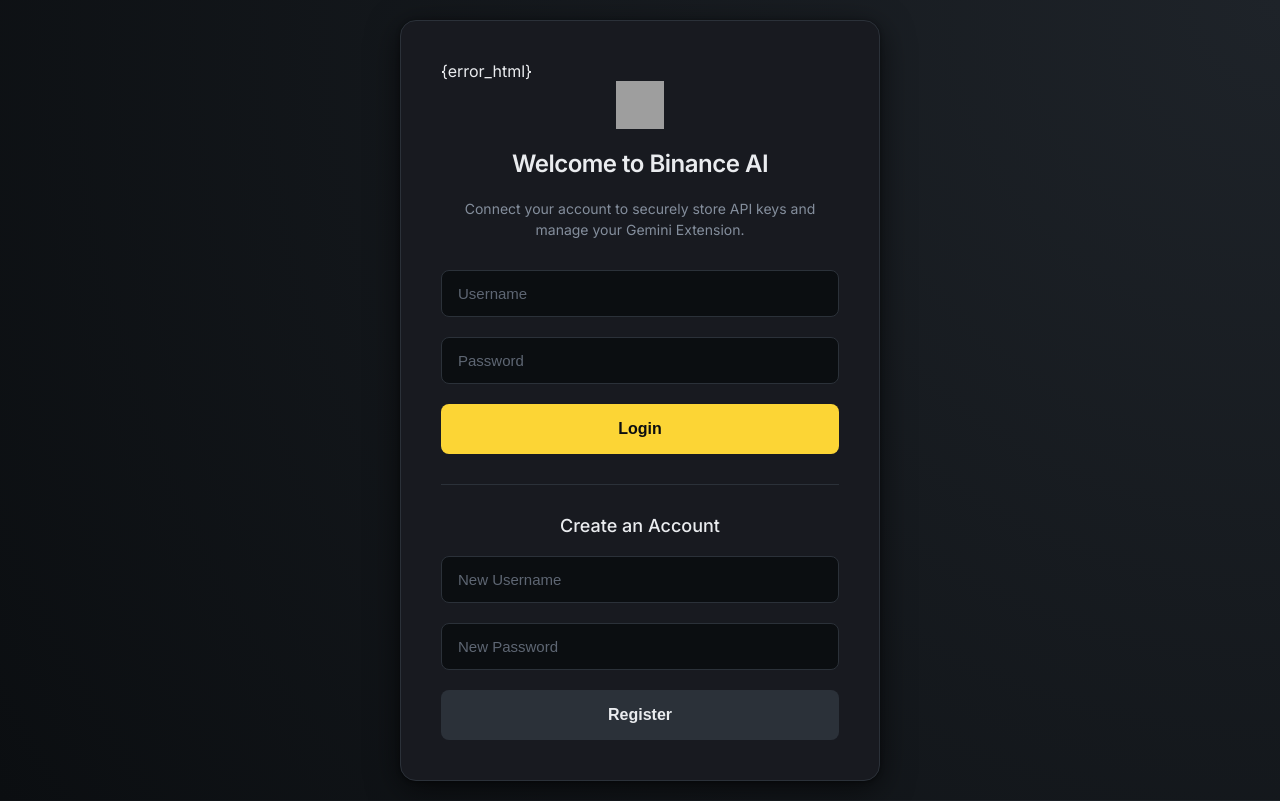
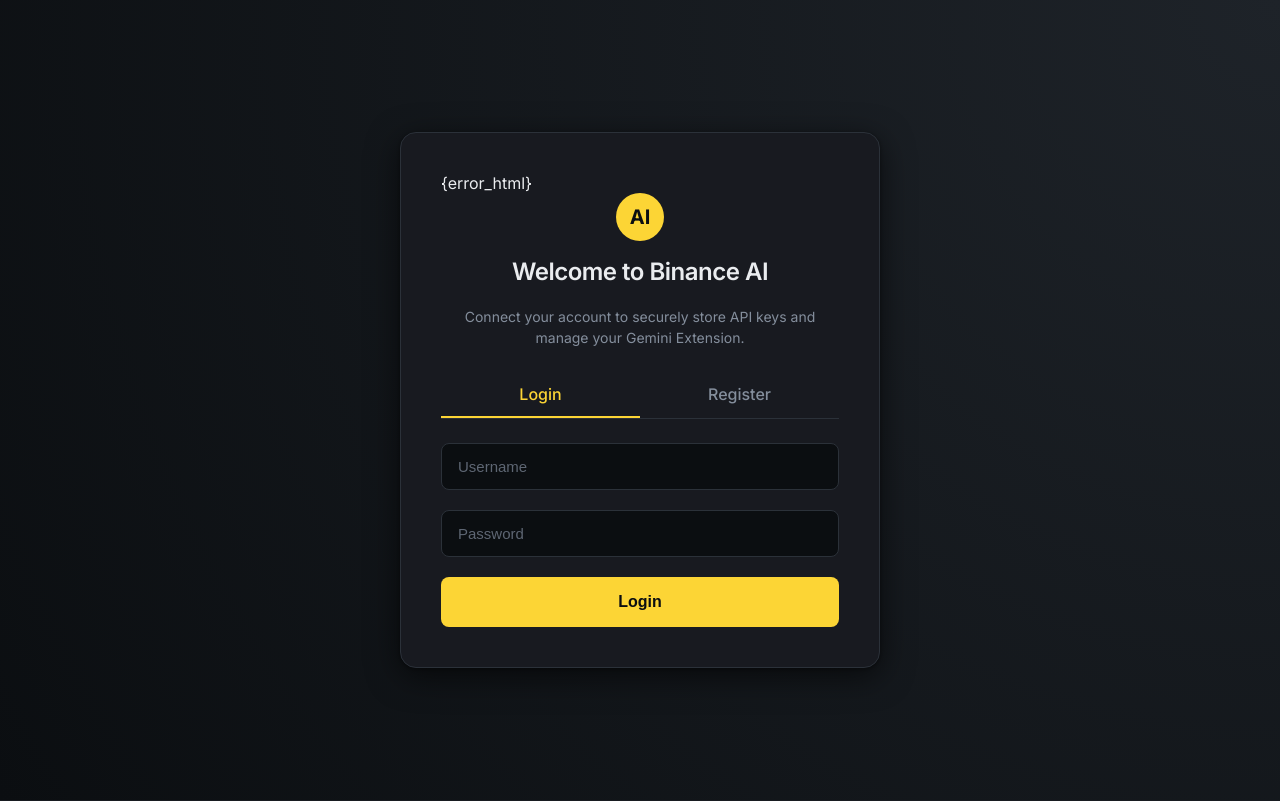
Before and after one commit to Aleksandr6669/ai-binance-fg, a Flask app: template templates/login.html in a window 1280 px wide. Run offline with Flask 3, Linux system fonts and the light colour scheme; the template is opened without the code that fills it, so the values that code supplies are empty; grey boxes are pictures that could not be loaded.

Commit message:
feat: implement tabbed interface for login and register forms with updated styling

```diff
--- a/static/css/styles.css
+++ b/static/css/styles.css
@@ -179,3 +179,37 @@
     color: #eaecef;
     font-size: 14px;
 }
+
+.tabs {
+    display: flex;
+    margin-bottom: 24px;
+    border-bottom: 1px solid #2b3139;
+}
+.tab {
+    flex: 1;
+    text-align: center;
+    padding: 12px 16px;
+    cursor: pointer;
+    color: #848e9c;
+    font-weight: 500;
+    transition: all 0.2s ease;
+    border-bottom: 2px solid transparent;
+}
+.tab:hover {
+    color: #eaecef;
+}
+.tab.active {
+    color: #FCD535;
+    border-bottom: 2px solid #FCD535;
+}
+.tab-content {
+    display: none;
+    animation: fadeIn 0.3s ease;
+}
+.tab-content.active {
+    display: block;
+}
+@keyframes fadeIn {
+    from { opacity: 0; transform: translateY(5px); }
+    to { opacity: 1; transform: translateY(0); }
+}
--- a/templates/login.html
+++ b/templates/login.html
@@ -9,12 +9,18 @@
 <body>
     <div class="container">
         {error_html}
-        <div style="text-align: center; margin-bottom: 30px;">
-            <img src="https://cryptologos.cc/logos/binance-coin-bnb-logo.png" alt="Logo" style="width: 48px; height: 48px; margin-bottom: 16px;">
+        <div style="text-align: center; margin-bottom: 24px;">
+            <div style="display: inline-block; background: #FCD535; width: 48px; height: 48px; border-radius: 50%; line-height: 48px; font-weight: bold; color: #0b0e11; font-size: 20px; margin-bottom: 16px;">AI</div>
             <h2>Welcome to Binance AI</h2>
             <p>Connect your account to securely store API keys and manage your Gemini Extension.</p>
         </div>
 
+        <div class="tabs">
+            <div class="tab active" onclick="switchTab('login')">Login</div>
+            <div class="tab" onclick="switchTab('register')">Register</div>
+        </div>
+
+        <div id="loginForm" class="tab-content active">
             <form action="/login" method="post">
                 <input type="hidden" name="redirect_uri" value="{redirect_uri}">
                 <input type="hidden" name="state" value="{state}">
@@ -22,17 +28,33 @@
                 <input type="password" name="password" placeholder="Password" required>
                 <button type="submit">Login</button>
             </form>
+        </div>
 
-        <div class="divider"></div>
-
+        <div id="registerForm" class="tab-content">
             <form action="/register" method="post">
                 <input type="hidden" name="redirect_uri" value="{redirect_uri}">
                 <input type="hidden" name="state" value="{state}">
-            <h3 style="margin-top: 0; margin-bottom: 20px; text-align: center;">Create an Account</h3>
                 <input type="text" name="username" placeholder="New Username" required>
                 <input type="password" name="password" placeholder="New Password" required>
-            <button type="submit" class="secondary-btn">Register</button>
+                <button type="submit">Create Account</button>
             </form>
         </div>
+    </div>
+
+    <script>
+        function switchTab(tabName) {
+            // Update tabs
+            document.querySelectorAll('.tab').forEach(tab => {
+                tab.classList.remove('active');
+            });
+            event.target.classList.add('active');
+
+            // Update forms
+            document.querySelectorAll('.tab-content').forEach(content => {
+                content.classList.remove('active');
+            });
+            document.getElementById(tabName + 'Form').classList.add('active');
+        }
+    </script>
 </body>
 </html>
```
Lines whose indentation alone changed are shown as unchanged.
